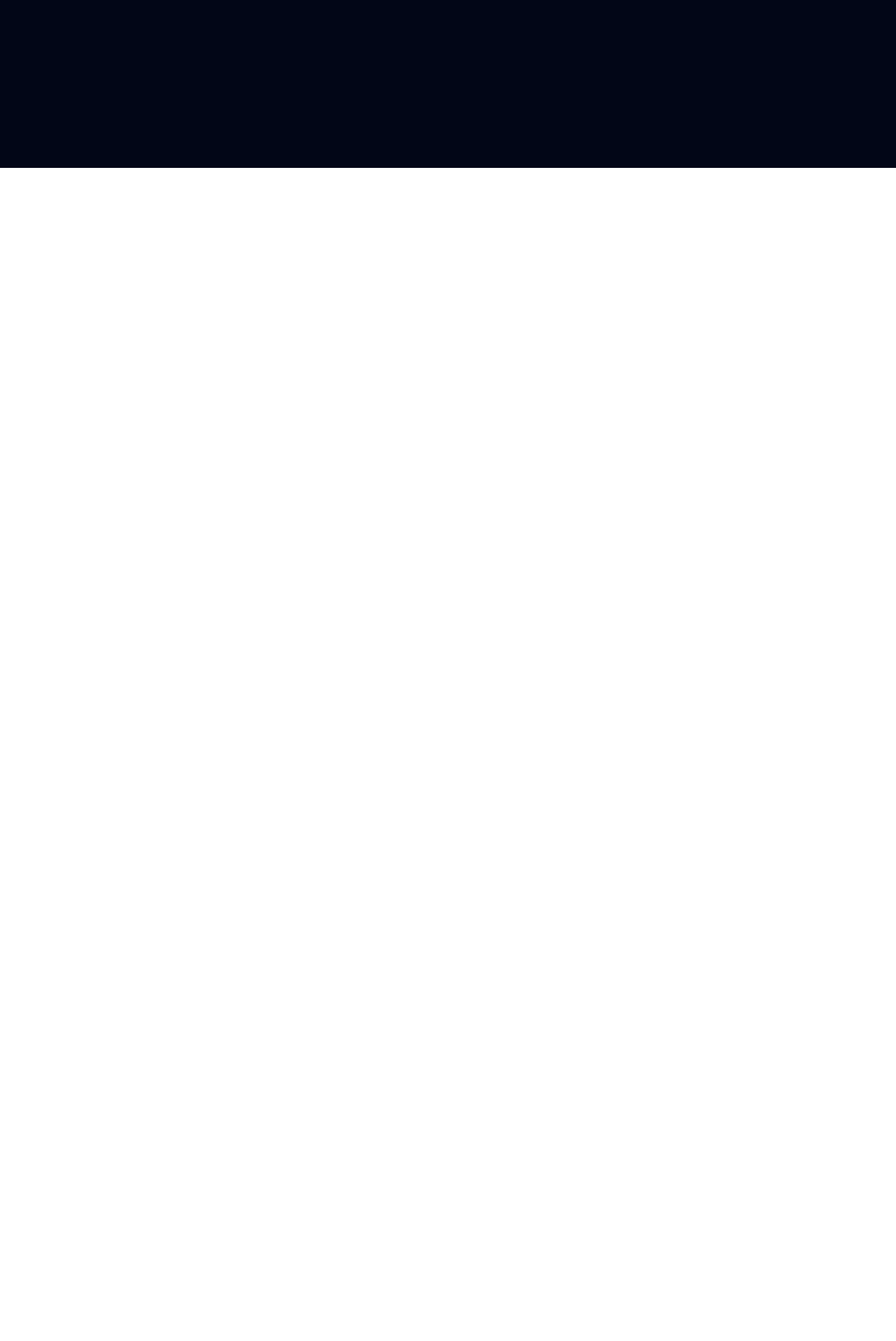
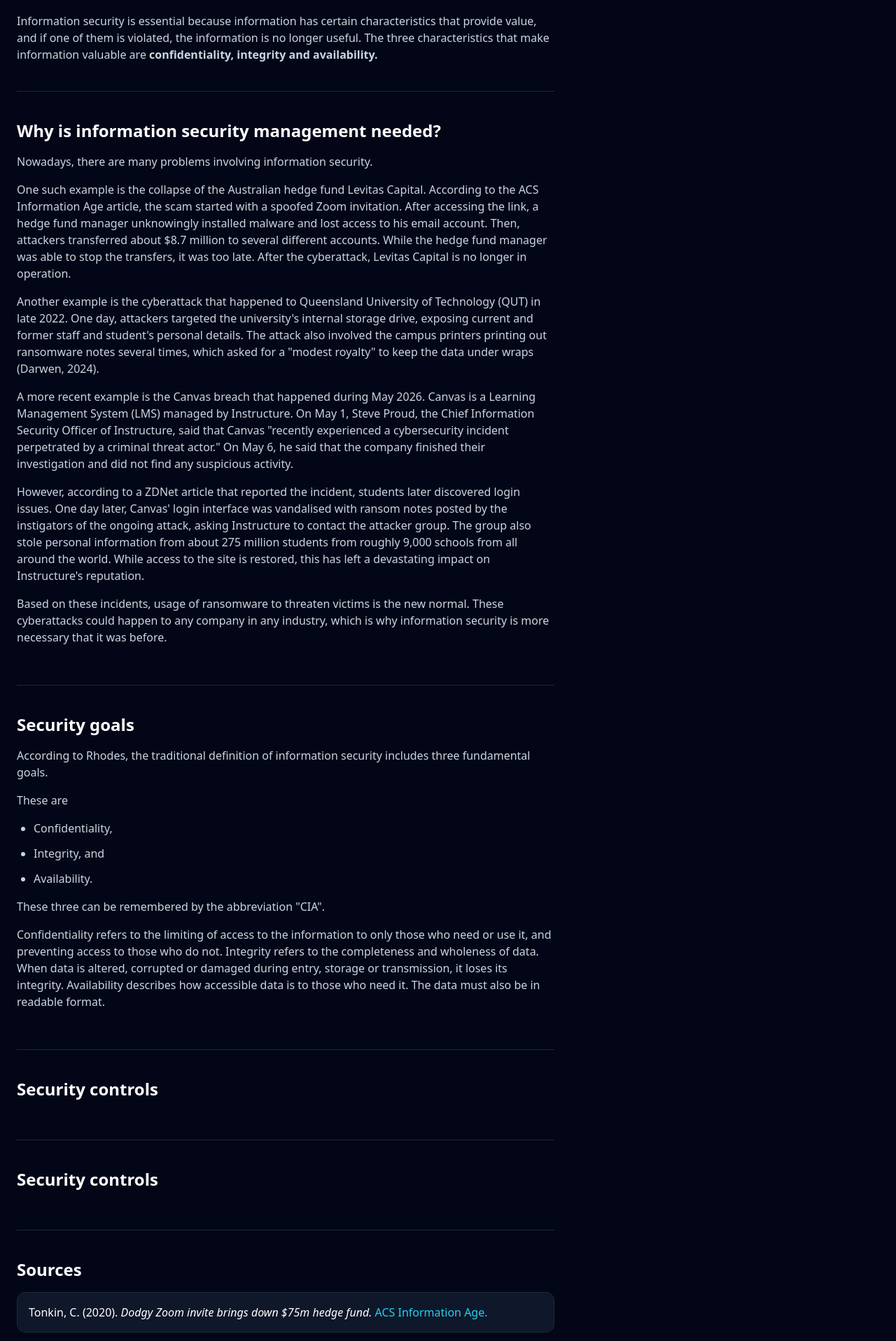
Before and after one commit to thedevarchive/shieldalert-security-dashboard, a Nuxt app: page /courses/infosec-mgmt/module1 in a window 1280 px wide. Shown: the part 560-2477 px from the top of the page at 70% size. Before the commit the page ends 800 px from the top, so only its background shows below. Built offline with nearby package versions, Linux system fonts and the light colour scheme.

Commit message:
Added more content to module 1

```diff
--- a/app/components/AppNavbar.vue
+++ b/app/components/AppNavbar.vue
@@ -48,7 +48,7 @@
 
           <div class="absolute left-1/2 -translate-x-1/2 top-full hidden pt-2 group-hover:block">
             <div class="min-w-56 rounded-lg border border-slate-800 bg-slate-900 p-2 shadow-lg">
-              <NuxtLink to="/courses/infosec-mgmt/course1" class="block rounded px-3 py-2 hover:bg-slate-800">
+              <NuxtLink to="/courses/infosec-mgmt/module1" class="block rounded px-3 py-2 hover:bg-slate-800">
                 Information Security Management
               </NuxtLink>
             </div>
--- a/app/pages/courses/infosec-mgmt/course1.vue
+++ b/app/pages/courses/infosec-mgmt/module1.vue
@@ -7,7 +7,7 @@
         </NuxtLink>
 
         <p class="mb-2 font-semibold text-cyan-400">
-          Course 1
+          Module 1
         </p>
 
         <h1 class="mb-4 text-4xl font-bold">
@@ -23,7 +23,7 @@
           <p class="mt-1 text-lg font-semibold">45 minutes</p>
         </div>
 
-        <section id="what-is-information-security" class="scroll-mt-24 border-b border-slate-800 pb-10">
+        <section id="0" class="scroll-mt-24 border-b border-slate-800 pb-10">
           <h2 class="mb-4 text-2xl font-semibold">
             What is information security?
           </h2>
@@ -41,7 +41,7 @@
           </p>
         </section>
 
-        <section id="common-warning-signs" class="scroll-mt-24 border-b border-slate-800 py-10">
+        <section id="1" class="scroll-mt-24 border-b border-slate-800 py-10">
           <h2 class="mb-4 text-2xl font-semibold">
             Why is information security management needed?
           </h2>
@@ -94,7 +94,7 @@
           </p>
         </section>
 
-        <section id="real-world-example" class="scroll-mt-24 border-b border-slate-800 py-10">
+        <section id="2" class="scroll-mt-24 border-b border-slate-800 py-10">
           <h2 class="mb-4 text-2xl font-semibold">
             Security goals
           </h2>
@@ -119,17 +119,24 @@
           <p class="mb-4 text-slate-300">
             Confidentiality refers to the limiting of access to the information to only those who need or use it, and
             preventing access to those who do not.
-
+            Integrity refers to the completeness and wholeness of data. When data is altered, corrupted or damaged during entry, storage or transmission, it loses its integrity.
+            Availability describes how accessible data is to those who need it. The data must also be in readable format.
           </p>
         </section>
 
-        <section id="how-to-respond" class="scroll-mt-24 border-b border-slate-800 py-10">
+        <section id="3" class="scroll-mt-24 border-b border-slate-800 py-10">
           <h2 class="mb-4 text-2xl font-semibold">
             Security controls
           </h2>
         </section>
 
-        <section id="key-takeaways" class="scroll-mt-24 py-10">
+        <section id="4" class="scroll-mt-24 border-b border-slate-800 py-10">
+          <h2 class="mb-4 text-2xl font-semibold">
+            Security controls
+          </h2>
+        </section>
+
+        <section id="5" class="scroll-mt-24 py-10">
           <h2 class="mb-4 text-2xl font-semibold">
             Sources
           </h2>
@@ -185,24 +192,28 @@
 <script setup lang="ts">
 const sections = [
   {
-    id: 'what-is-information-security',
+    id: '0',
     title: 'What is information security?',
   },
   {
-    id: 'common-warning-signs',
+    id: '1',
     title: 'Common warning signs',
   },
   {
-    id: 'real-world-example',
-    title: 'Real-world example',
+    id: '2',
+    title: 'Security goals',
   },
   {
-    id: 'how-to-respond',
-    title: 'How to respond safely',
+    id: '3',
+    title: 'Additional security goals',
   },
   {
-    id: 'key-takeaways',
-    title: 'Key takeaways',
+    id: '4',
+    title: 'Security controls',
+  },
+  {
+    id: '5',
+    title: 'Sources',
   },
 ]
 </script>
```
